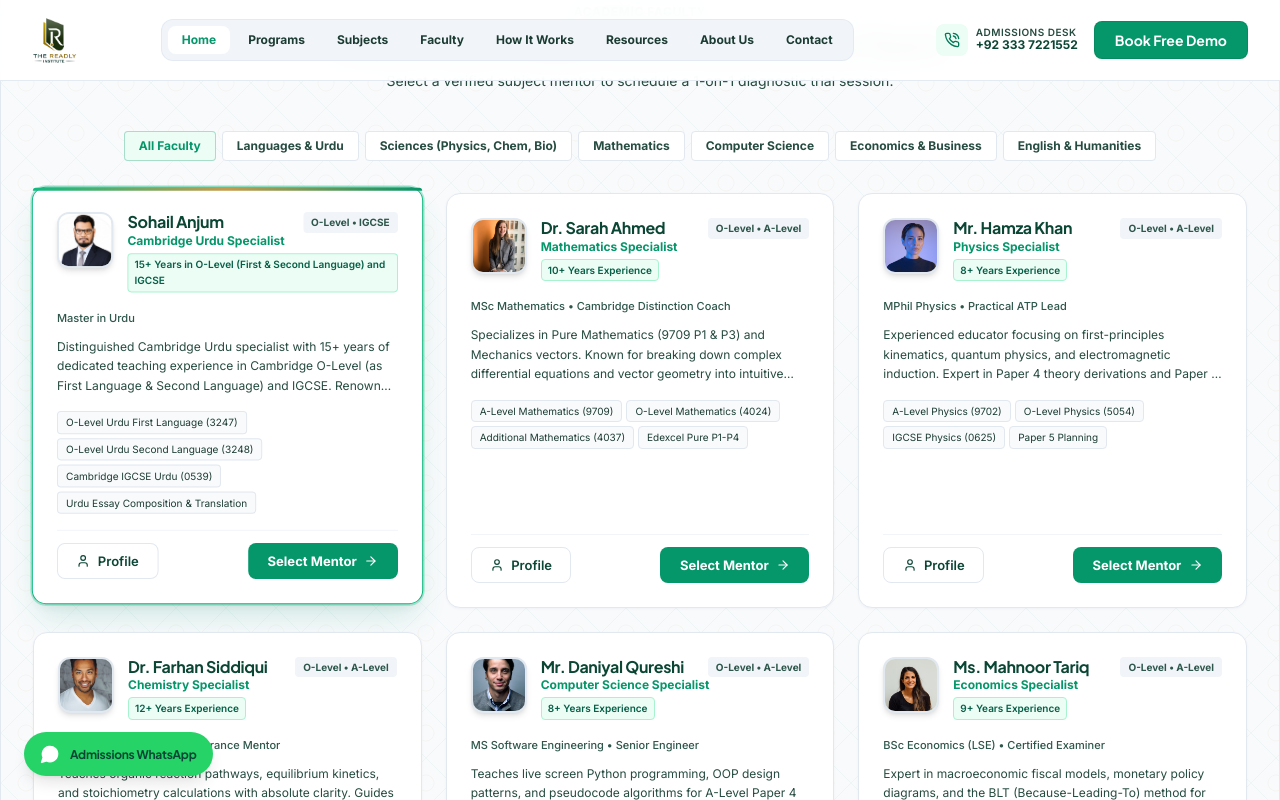
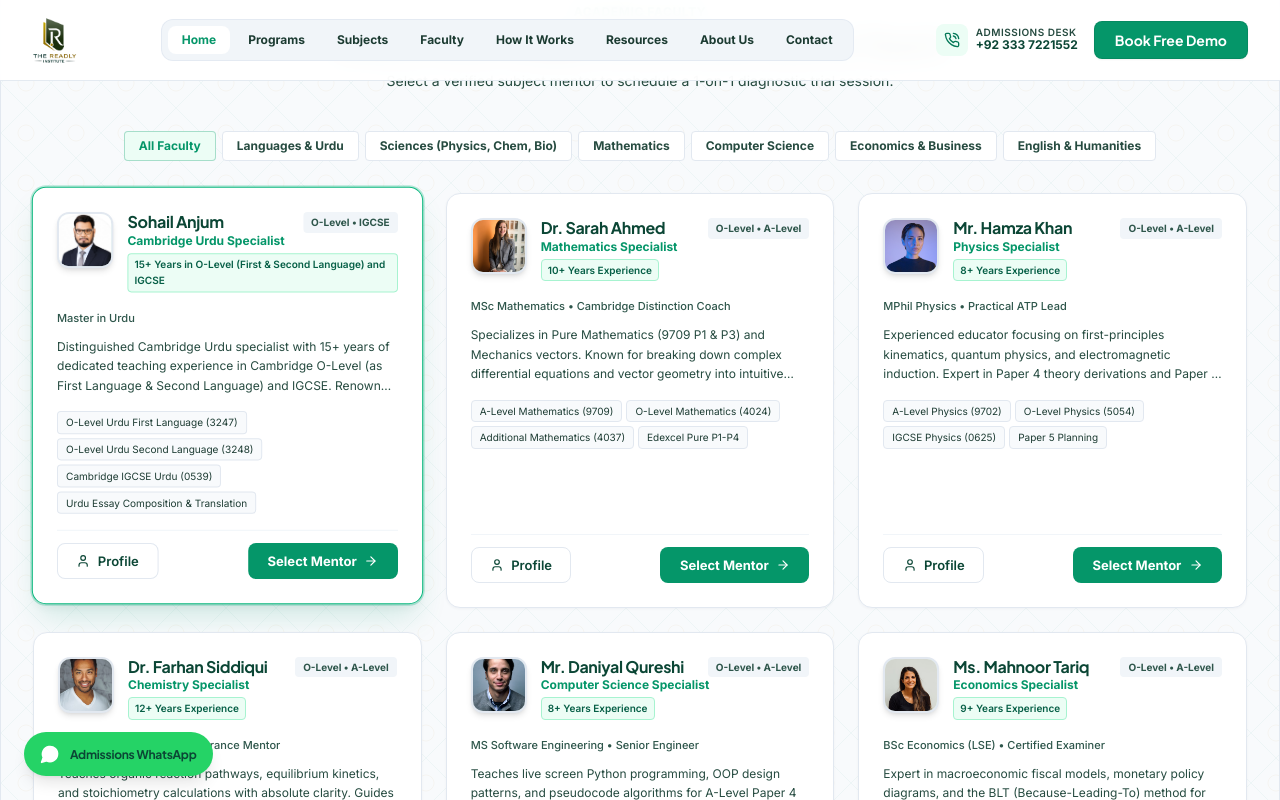
Before and after one commit to mjamalullah/TheReadly-react, a React (Vite) app: page / in a window 1280 px wide. In both pictures the pointer is over the element 227 px from the left and 5078 px from the top of the page. Shown: the part 4678-5478 px from the top of the page. Built offline with nearby package versions, Linux system fonts and the light colour scheme; the HTML template or start-up script is replaced by a standard one.

Commit message:
style: remove top line on hover for teacher boxes

```diff
--- a/src/index.css
+++ b/src/index.css
@@ -592,8 +592,7 @@ a {
 
 /* Elegant top accent shimmer on hover */
 .card-hover::before,
-.subject-premium-box::before,
-.academic-card::before {
+.subject-premium-box::before {
   content: '';
   position: absolute;
   top: 0;
@@ -609,10 +608,18 @@ a {
 }
 
 .card-hover:hover::before,
-.subject-premium-box:hover::before,
-.academic-card:hover::before {
+.subject-premium-box:hover::before {
   opacity: 1;
   transform: scaleX(1);
+}
+
+/* Disable top line on hover for teacher boxes */
+.academic-card::before,
+.academic-card:hover::before,
+.academic-card-hover::before,
+.academic-card-hover:hover::before {
+  display: none !important;
+  content: none !important;
 }
 
 /* Micro-interaction on icons inside hovered cards */
```
